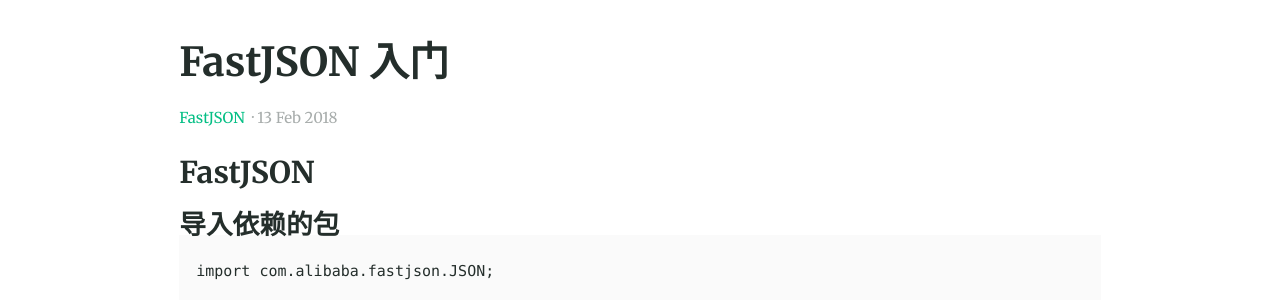
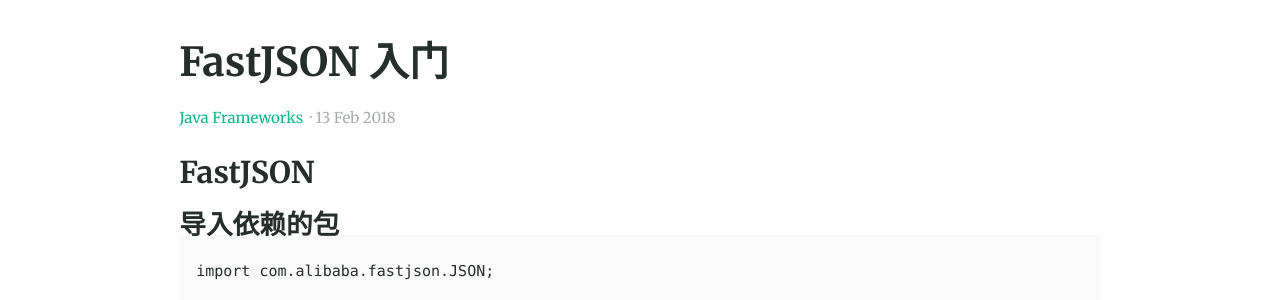
Before and after one commit to wudixm/wudixm.github.io, a Jekyll site: the page built from _posts/2018-02-13-FastJson.md, in a window 1280 px wide. Shown: the part 408-708 px from the top of the page. Built offline with Jekyll 4.4.1, drawn with Linux system fonts in a browser that asks for light colours; our own code applies the rules of GitHub Pages for plain Markdown files.

Commit message:
change category

```diff
--- a/_posts/2018-02-13-FastJson.md
+++ b/_posts/2018-02-13-FastJson.md
@@ -2,7 +2,7 @@
 title: FastJSON 入门
 excerpt: |
   FastJSON 入门
-category: FastJSON
+category: Java Frameworks
 feature_image: "https://picsum.photos/2560/600?image=872"
 ---
 ### FastJSON
```
